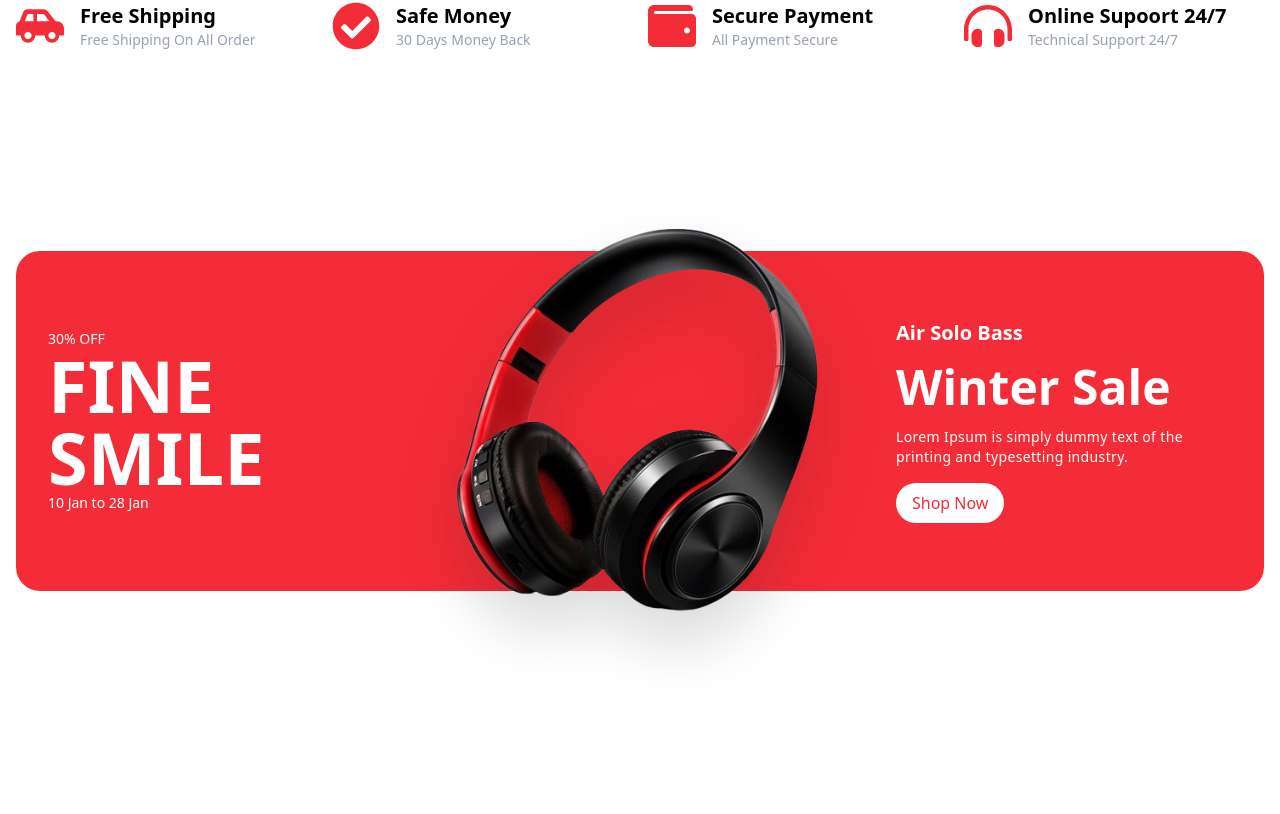
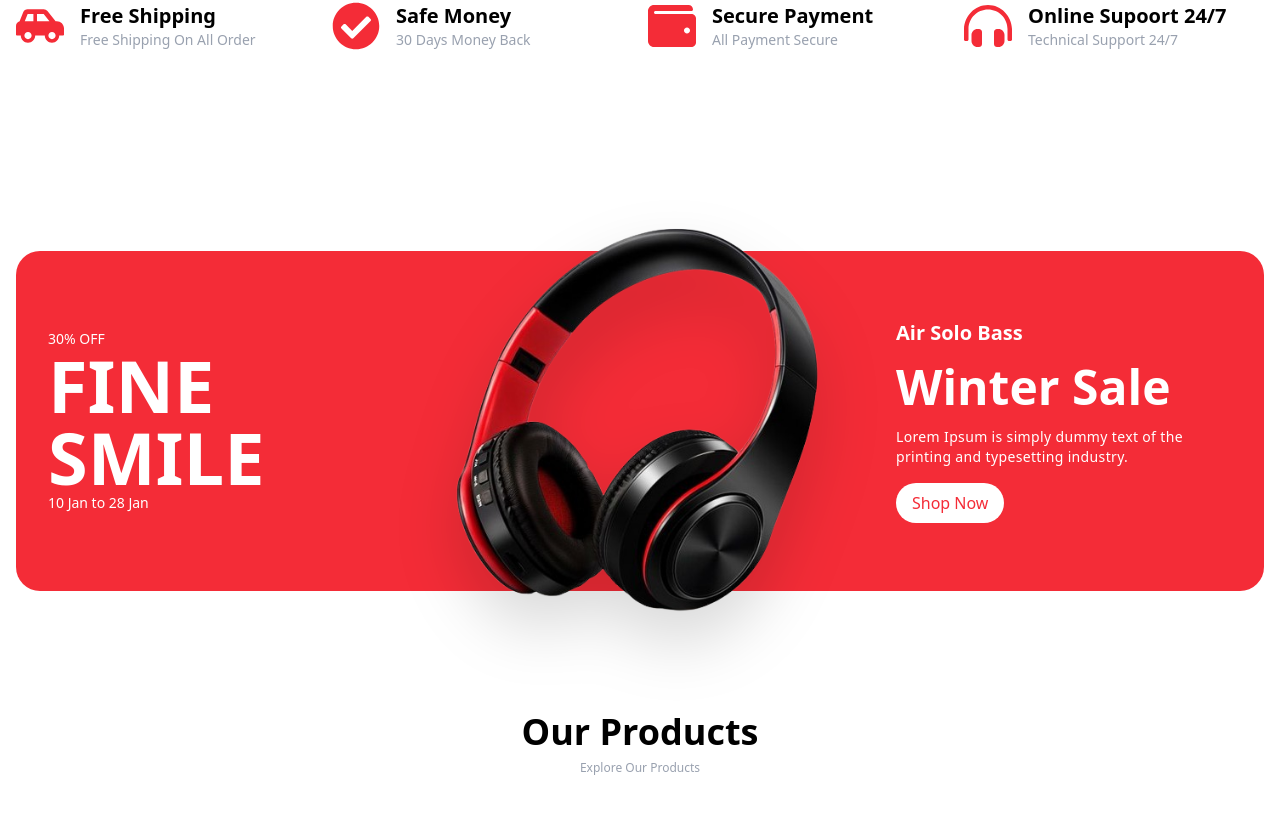
Before and after one commit to MatheusZamo/next-level, a React (Vite) app: page / in a window 1280 px wide. Shown: the part 1564-2378 px from the top of the page. Before the commit the page ends 2260 px from the top, so only its background shows below. Built offline with nearby package versions, Linux system fonts and the light colour scheme.

Commit message:
Heading component created

```diff
--- a/src/app.jsx
+++ b/src/app.jsx
@@ -5,6 +5,7 @@ import { Category } from "./components/Category"
 import { Category2 } from "./components/Category2"
 import { Services } from "./components/Services"
 import { Banner } from "./components/Banner"
+import { Products } from "./components/Products"
 
 const BannerData = {
   discount: "30% OFF",
@@ -31,6 +32,7 @@ const App = () => {
       <Category2 />
       <Services />
       <Banner data={BannerData} />
+      <Products />
     </div>
   )
 }
--- /dev/null
+++ b/src/components/Heading.jsx
@@ -0,0 +1,18 @@
+const Heading = ({ title, subtitle }) => {
+  return (
+    <div
+      className="text-center mb-10 max-w-[600px]
+    mx-auto space-y-2"
+    >
+      <h1
+        className="text-3xl font-bold
+      lg:text-4xl"
+      >
+        {title}
+      </h1>
+      <p className="text-xs text-gray-400">{subtitle}</p>
+    </div>
+  )
+}
+
+export { Heading }
--- /dev/null
+++ b/src/components/Products.jsx
@@ -0,0 +1,13 @@
+import { Heading } from "./Heading"
+
+const Products = () => {
+  return (
+    <div>
+      <div className="p-[1rem] smp-[3rem]">
+        <Heading title={"Our Products"} subtitle={"Explore Our Products"} />
+      </div>
+    </div>
+  )
+}
+
+export { Products }
```
